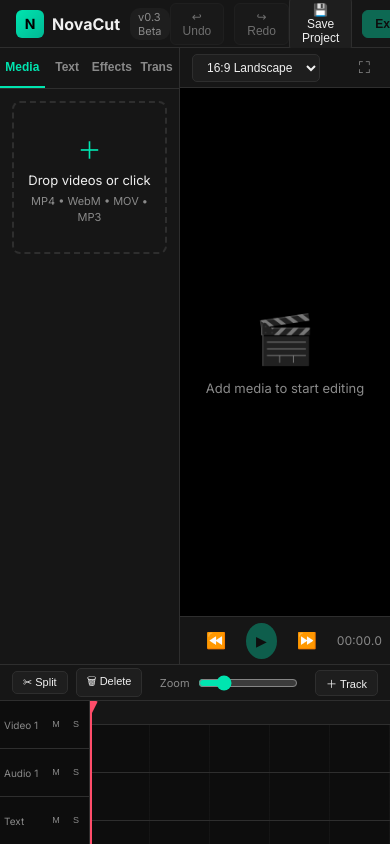
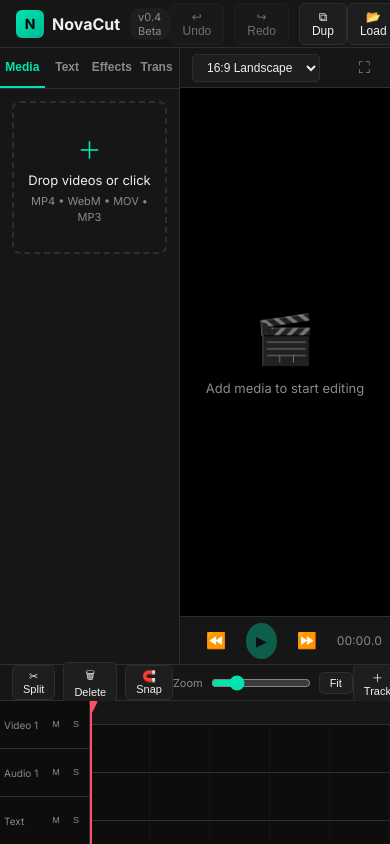
Before and after one commit to Stanley03-arch/capcut-clone-web, a plain HTML site: page index.html in a window 390 px wide. Drawn offline with Linux system fonts and the light colour scheme.

Commit message:
v0.4 UI: load, dup, snap toggle, zoom fit, version bump

```diff
--- a/index.html
+++ b/index.html
@@ -15,14 +15,16 @@
           <span class="logo-mark">N</span>
           <span class="logo-text">NovaCut</span>
         </div>
-        <span class="version-badge">v0.3 Beta</span>
+        <span class="version-badge">v0.4 Beta</span>
       </div>
       <div class="topbar-center">
         <button class="tb-btn" id="undoBtn" title="Undo (Ctrl+Z)" disabled>↩ Undo</button>
         <button class="tb-btn" id="redoBtn" title="Redo (Ctrl+Y)" disabled>↪ Redo</button>
+        <button class="tb-btn" id="dupBtn" title="Duplicate (Ctrl+D)">⧉ Dup</button>
       </div>
       <div class="topbar-right">
-        <button class="tb-btn" id="saveProjectBtn">💾 Save Project</button>
+        <button class="tb-btn" id="loadProjectBtn">📂 Load</button>
+        <button class="tb-btn" id="saveProjectBtn">💾 Save</button>
         <button class="tb-btn primary" id="exportBtn" disabled>Export</button>
       </div>
     </header>
@@ -131,17 +133,20 @@
     <footer class="timeline-section">
       <div class="timeline-toolbar">
         <div class="tl-left">
-          <button class="tl-btn" id="splitBtn" title="Split at playhead">✂ Split</button>
-          <button class="tl-btn" id="deleteClipBtn" title="Delete selected">🗑 Delete</button>
+          <button class="tl-btn" id="splitBtn" title="Split at playhead (S)">✂ Split</button>
+          <button class="tl-btn" id="deleteClipBtn" title="Delete (Del)">🗑 Delete</button>
+          <button class="tl-btn" id="snapToggle" title="Toggle magnetic snap">🧲 Snap</button>
         </div>
         <div class="tl-center">
           <span class="zoom-label">Zoom</span>
           <input type="range" id="zoomSlider" min="20" max="200" value="60">
+          <button class="tl-btn" id="zoomFit" title="Zoom to fit">Fit</button>
         </div>
         <div class="tl-right">
           <button class="tl-btn" id="addTrackBtn">＋ Track</button>
         </div>
       </div>
+      <input type="file" id="loadInput" accept=".json" hidden>
       <div class="timeline-body">
         <div class="track-labels" id="trackLabels"></div>
         <div class="timeline-scroll" id="timelineScroll">
```
